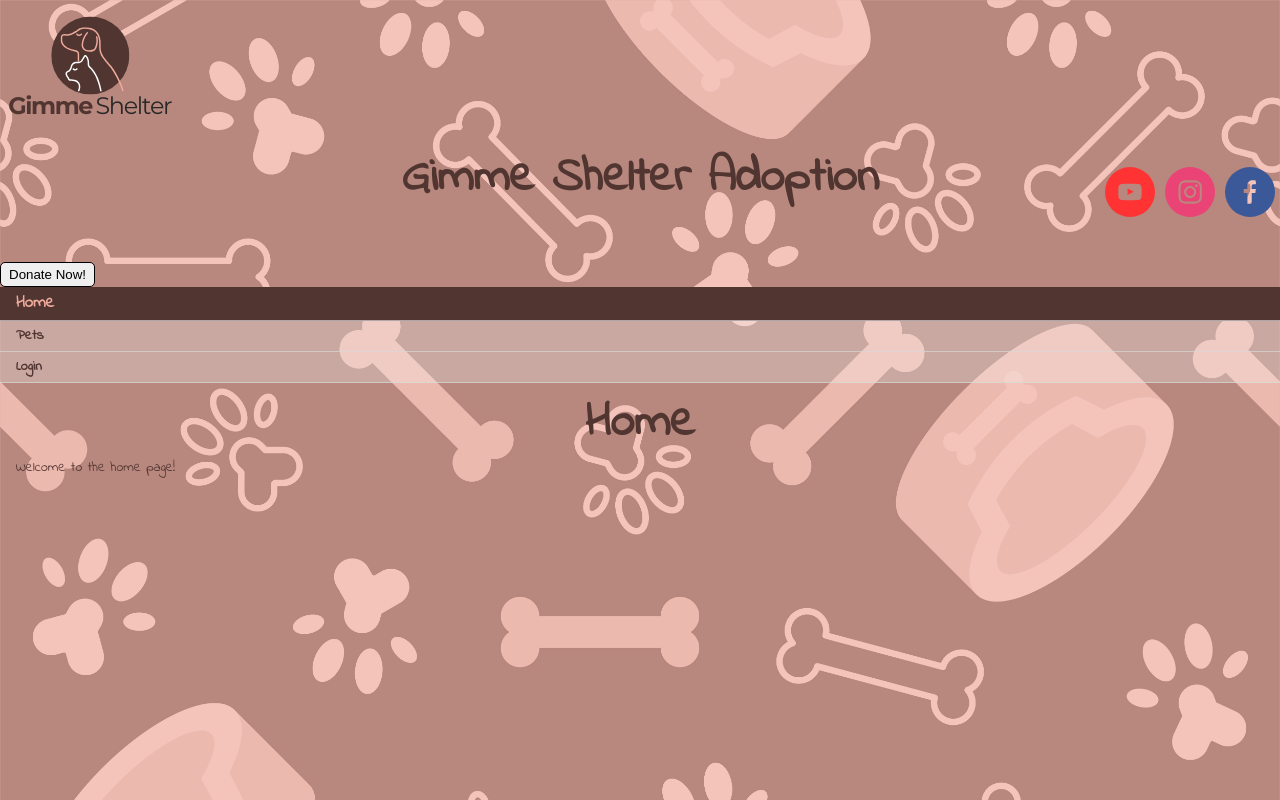
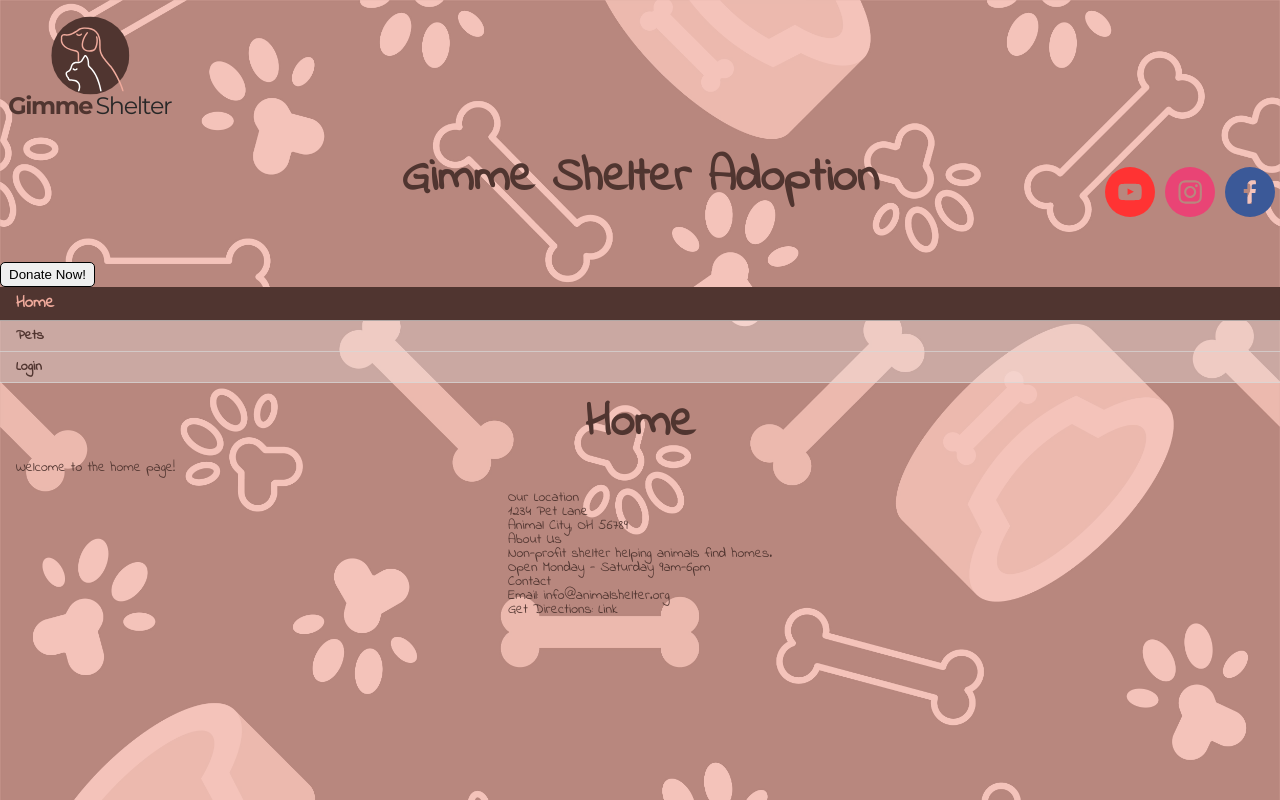
Before and after one commit to Vward-dev/animal-shelter-project, a React (Vite) app in the folder react/: page / in a window 1280 px wide. Built offline with nearby package versions, Linux system fonts and the light colour scheme; a web font is replaced by a local one.

Commit message:
Final Thursday Push

```diff
--- a/react/public/css/global.css
+++ b/react/public/css/global.css
@@ -100,7 +100,7 @@ main {
     margin-right: 1rem;
 }
 
-#app-footer {
+/* #app-footer {
     grid-area: footer;
     background-color: #ffffff;
     border-top: #ffffff 1px solid;
@@ -108,8 +108,16 @@ main {
     text-align: center;
     opacity: 0.7;
     padding: 1rem;
+} */
+#app-footer {
+    display: flex;
+    justify-content: space-between;
+    background-color: #503530;
+    color: #efaa9c;
+    padding: 2rem 3rem;
+    font-family: Arial, Helvetica, sans-serif;
+    flex-wrap: wrap;
 }
-
 #main-nav {
     grid-area: nav;
 
--- a/react/src/App.jsx
+++ b/react/src/App.jsx
@@ -18,6 +18,7 @@ import ApplicationView from './views/ApplicationView/ApplicationView';
 import PendingApplication from './views/PendingApplications/PendingApplication';
 import AddPetView from './views/AddPetView/AddPetView';
 import UpdatePetListing from './views/UpdatePetView/UpdatePetView';
+import AppFooter from './components/AppFooter/AppFooter';
 
 export default function App() {
   const [user, setUser] = useState(null);
@@ -104,6 +105,7 @@ export default function App() {
               />
             </Routes>
           </main>
+          <AppFooter />
         </UserContext.Provider>
       </div>
     </BrowserRouter>
--- /dev/null
+++ b/react/src/components/AppFooter/AppFooter.jsx
@@ -0,0 +1,26 @@
+import styles from './AppFooter.module.css';
+
+export default function AppFooter() {
+
+
+return (
+    <>
+    <footer className={styles.siteFooter}>
+        <div className={styles.footerSection}>
+            <h4>Our Location</h4>
+            <p>1234 Pet Lane<br/>Animal City, OH 56789</p>
+        </div>
+        <div className={styles.footerSection}>
+            <h4>About Us</h4>
+            <p>Non-profit shelter helping animals find homes.<br/>Open Monday - Saturday 9am-6pm</p>
+        </div>
+        <div className={styles.footerSection}>
+            <h4>Contact</h4>
+            <p>Email: info@animalshelter.org<br/>Get Directions: Link</p>
+        </div>
+    </footer>
+    </>
+)
+
+
+}
--- /dev/null
+++ b/react/src/components/AppFooter/AppFooter.module.css
@@ -0,0 +1,27 @@
+.site-footer{
+    display: flex;
+    justify-content: space-between;
+    background-color: #503530;
+    color: #efaa9c;
+    padding: 2rem 3rem;
+    font-family: Arial, Helvetica, sans-serif;
+    flex-wrap: wrap;
+}
+
+.footer-section{
+    flex: 1;
+    margin: 0 1rem;
+    min-width: 200px;
+}
+
+.footer-section h4 {
+    margin-bottom: 0.75rem;
+    color: white;
+    font-size: 1.1rem;
+}
+
+.footer-section p {
+    margin: 0;
+    line-height: 1.5;
+    font-size: 0.95rem;
+}
```
